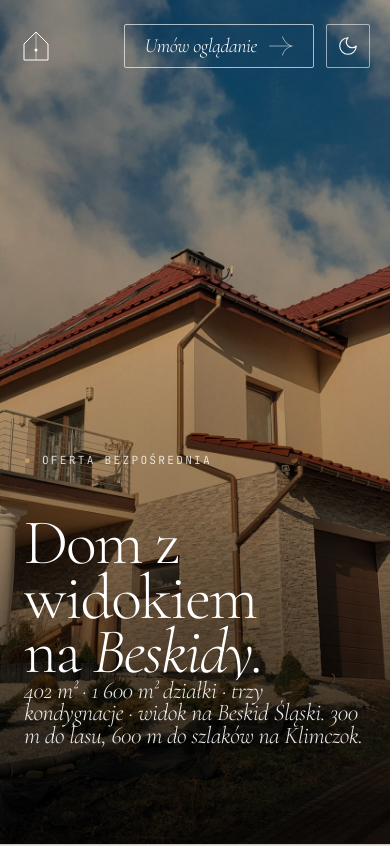
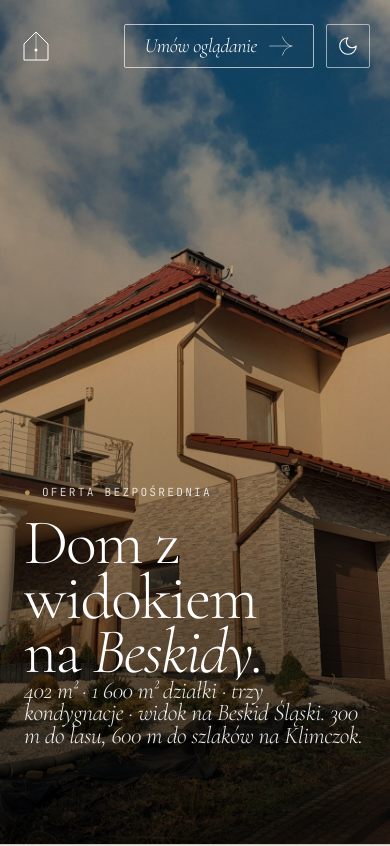
Before and after one commit to katpilarz/dom-meszna, a Next.js app: page / in a window 390 px wide. Shown: the top 846 px of the page. Built offline with nearby package versions, Linux system fonts and the light colour scheme.

Commit message:
styling corrections

```diff
--- a/components/Hero.tsx
+++ b/components/Hero.tsx
@@ -58,14 +58,14 @@ export default function Hero() {
           className="absolute inset-0"
 style={{
             background:
-              'linear-gradient(to bottom, rgba(0,0,0,0.1) 0%, rgba(0,0,0,0.2) 30%, rgba(0,0,0,0.4) 60%, rgba(0,0,0,0.72) 85%, rgba(0,0,0,0.84) 100%)',
+              'linear-gradient(to bottom, rgba(0,0,0,0.1) 0%, rgba(0,0,0,0.2) 30%, rgba(0,0,0,0.4) 60%, rgba(0,0,0,0.67) 85%, rgba(0,0,0,0.77) 100%)',
           }}
         />
       </div>
 
       <div className="relative z-10 min-h-screen flex flex-col justify-end pb-24 text-white">
         <div className="mx-auto max-w-[1880px] w-full px-6 md:px-12">
-          <div className="flex items-center justify-start gap-14 mb-12">
+          <div className="flex items-center justify-start gap-14 mb-4 lg:mb-12">
             <div className="hero-label label-mono opacity-80">
               <span style={{ color: '#d4a76a' }}>●</span> Oferta bezpośrednia
             </div>
--- a/components/Plans.tsx
+++ b/components/Plans.tsx
@@ -77,7 +77,7 @@ export default function Plans() {
                   sizes="(max-width: 768px) 100vw, 33vw"
                 />
               </div>
-              <div className="mt-4 flex items-baseline justify-between">
+              <div className="mt-4 flex gap-2 flex-col sm:flex-row items-baseline justify-between">
                 <div className="display-serif text-xl italic">{p.title}</div>
                 <div className="label-mono opacity-50">{p.subtitle}</div>
               </div>
```
